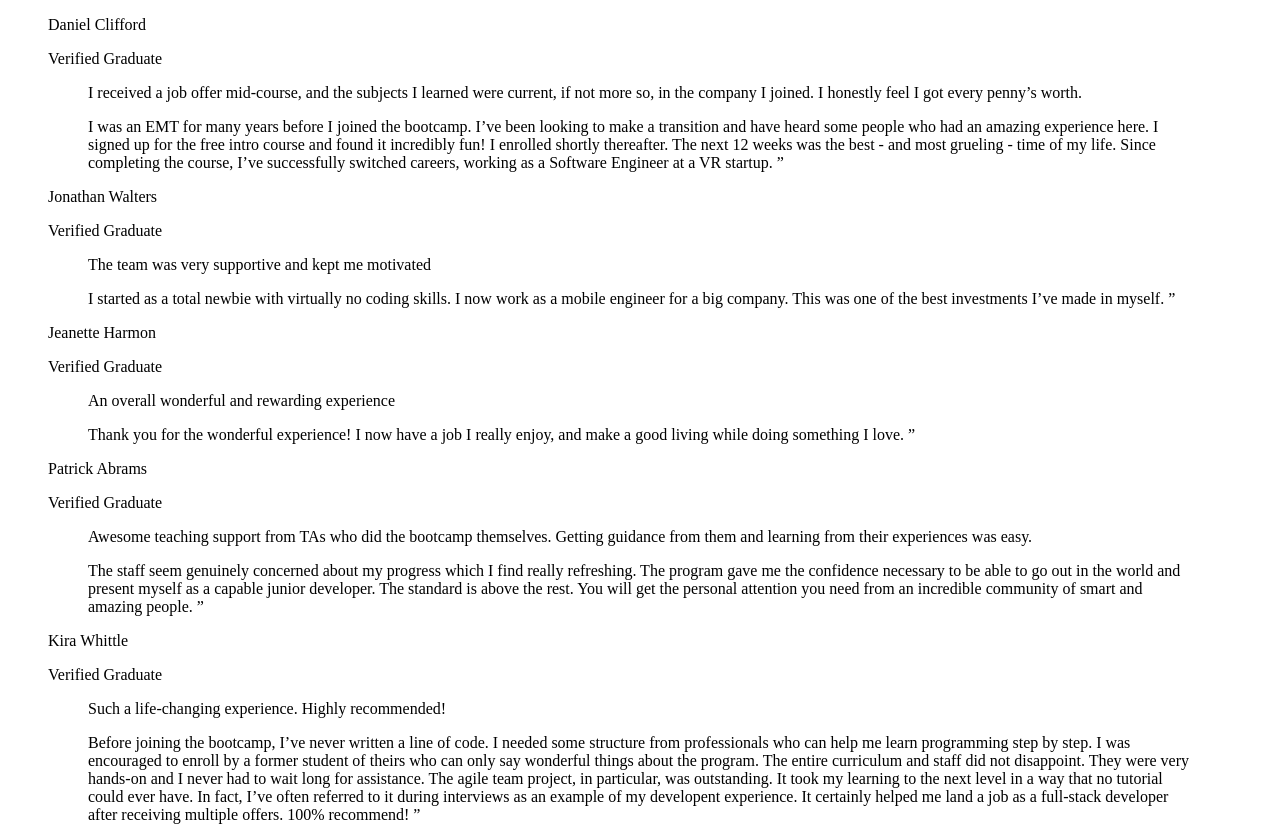
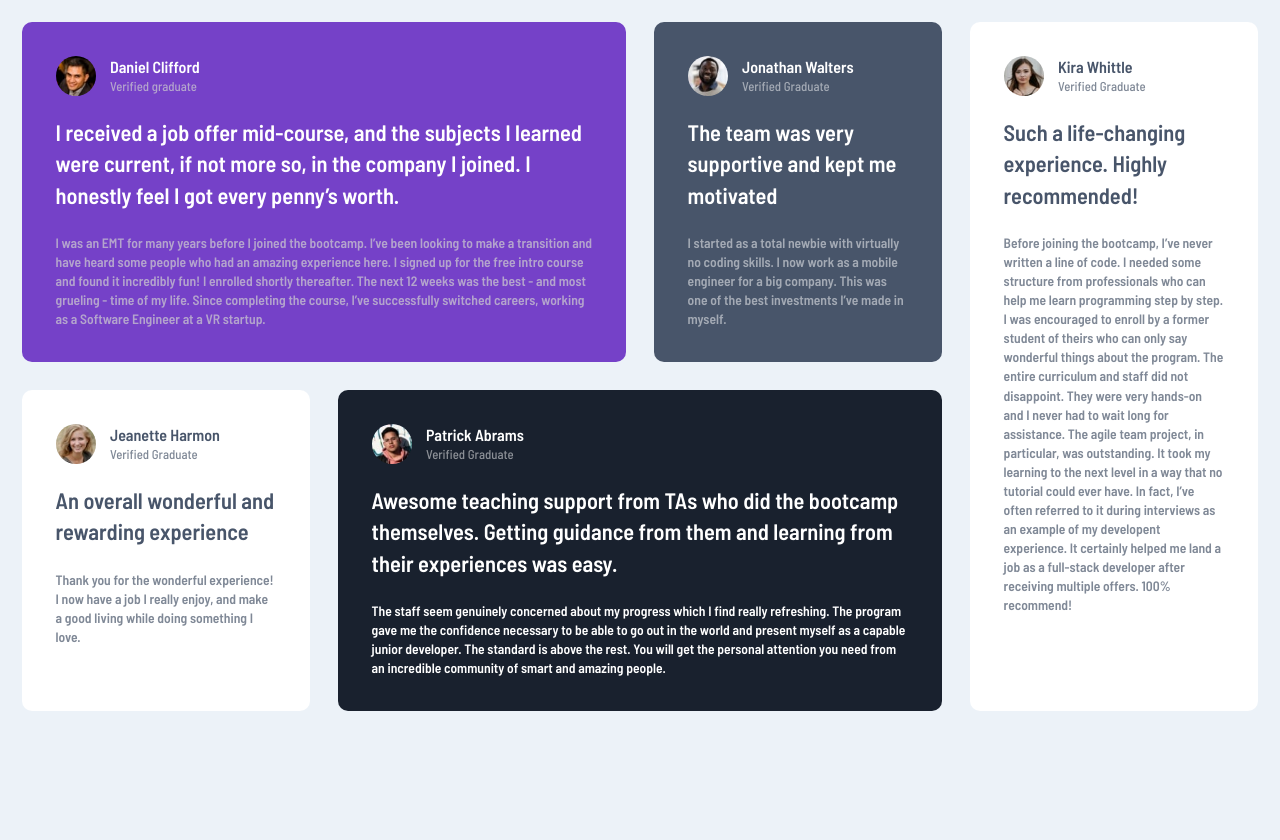
Before and after one commit to rlabuonora/frontend-mentor-grid-testimonials, a plain HTML site: page index.html in a window 1280 px wide. After the commit the page ends 800 px from the top, so only its background shows below. Drawn offline with Linux system fonts and the light colour scheme.

Commit message:
Finish challenge

```diff
--- a/index.html
+++ b/index.html
@@ -3,116 +3,132 @@
 <head>
   <meta charset="UTF-8">
   <meta name="viewport" content="width=device-width, initial-scale=1.0"> <!-- displays site properly based on user's device -->
-
+  <link rel="preconnect" href="https://fonts.googleapis.com">
+  <link rel="preconnect" href="https://fonts.gstatic.com" crossorigin>
+  <link href="https://fonts.googleapis.com/css2?family=Barlow+Semi+Condensed:wght@300;400;500;600;800&display=swap" rel="stylesheet">
   <link rel="icon" type="image/png" sizes="32x32" href="./images/favicon-32x32.png">
 
   <title>Frontend Mentor | [Challenge Name Here]</title>
-
+  <link rel="stylesheet" href="styles.css">
 
 </head>
 <body>
-
-  <figure class="quote">
+  <div class="container">
+    <figure class="a quote violet-bg one-row two-col">
       <figcaption>
-      <p>
+        <img src="images/image-daniel.jpg" alt="Daniel Clifford">
+        <div class="header-title">
+          <h2>
             Daniel Clifford
-      </p>
-      <p>
-        Verified Graduate
-      </p>
+          </h2>
+          <h3>
+            Verified graduate
+          </h3>
+        </div>
       </figcaption>
       <blockquote>
-      <p>
+        <p class="highlight-text">
           I received a job offer mid-course, and the subjects I learned were current, if not more so, in the company I joined. I honestly feel I got every penny’s worth.
         </p>
         <p>
-        I was an EMT for many years before I joined the bootcamp. I’ve been looking to make a transition and have heard some people who had an amazing experience here. I signed up for the free intro course and found it incredibly fun! I enrolled shortly thereafter.      The next 12 weeks was the best - and most grueling - time of my life. Since completing the course, I’ve successfully switched careers, working as a Software Engineer at a VR startup. ”
+          I was an EMT for many years before I joined the bootcamp. I’ve been looking to make a transition and have heard some people who had an amazing experience here. I signed up for the free intro course and found it incredibly fun! I enrolled shortly thereafter.      The next 12 weeks was the best - and most grueling - time of my life. Since completing the course, I’ve successfully switched careers, working as a Software Engineer at a VR startup.
         </p>
       </blockquote>
 
     </figure>
-  <figure>
+    <figure class="b quote dark-blue-bg one-row one-col">
       <figcaption>
-      <p>
+        <img src="images/image-jonathan.jpg" alt="Jonathan Walters">
+
+        <div class="header-title">
+          <h2>
             Jonathan Walters
-      </p>
-      <p>
+          </h2>
+          <h3>
             Verified Graduate
-      </p>
+          </h3>
+        </div>
       </figcaption>
 
       <blockquote>
-      <p>
+        <p class="highlight-text">
           The team was very supportive and kept me motivated
         </p>
 
         <p>
-        I started as a total newbie with virtually no coding skills. I now work as a mobile engineer for a big company. This was one of the best investments I’ve made in myself. ”
+          I started as a total newbie with virtually no coding skills. I now work as a mobile engineer for a big company. This was one of the best investments I’ve made in myself.
         </p>
-
       </blockquote>
-
-
     </figure>
 
-  <figure>
+    <figure class="c quote white-bg one-row one-col">
       <figcaption>
-      <p>
+        <img src="images/image-jeanette.jpg" alt="Jeanette Harmon">
+        <div class="header-title">
+          <h2>
             Jeanette Harmon
-      </p>
-      <p>
+          </h2>
+          <h3>
             Verified Graduate
-      </p>
+          </h3>
+        </div>
       </figcaption>
       <blockquote>
-      <p>
+        <p class="highlight-text">
           An overall wonderful and rewarding experience
         </p>
         <p>
-        Thank you for the wonderful experience! I now have a job I really enjoy, and make a good living while doing something I love. ”
+          Thank you for the wonderful experience! I now have a job I really enjoy, and make a good living while doing something I love.
         </p>
       </figure>
       </blockquote>
-  <figure>
+    <figure class="d quote very-dark-blue-bg one-row two-col">
       <figcaption>
-      <p>
+        <img src="images/image-patrick.jpg" alt="Patrick Abrams">
+        <div class="header-title">
+          <h2>
             Patrick Abrams
-      </p>
-      <p>
+          </h2>
+          <h3>
             Verified Graduate
-      </p>
+          </h3>
+        </div>
 
       </figcaption>
       <blockquote>
 
-      <p>
+        <p class="highlight-text">
           Awesome teaching support from TAs who did the bootcamp themselves. Getting guidance from them and learning from their experiences was easy.
         </p>
         <p>
-        The staff seem genuinely concerned about my progress which I find really refreshing. The program   gave me the confidence necessary to be able to go out in the world and present myself as a capable   junior developer. The standard is above the rest. You will get the personal attention you need from   an incredible community of smart and amazing people. ”
+          The staff seem genuinely concerned about my progress which I find really refreshing. The program   gave me the confidence necessary to be able to go out in the world and present myself as a capable   junior developer. The standard is above the rest. You will get the personal attention you need from   an incredible community of smart and amazing people.
         </p>
       </blockquote>
 
     </figure>
-  <figure>
+    <figure class="e quote white-bg one-col two-row">
       <figcaption>
-      <p>
+        <img src="images/image-kira.jpg" alt="Kira Whittle">
+        <div class="header-title">
+          <h2>
             Kira Whittle
-      </p>
-      <p>
+          </h2>
+          <h3>
             Verified Graduate
-      </p>
+          </h3>
+        </div>
       </figcaption>
       <blockquote>
-      <p>
+        <p class="highlight-text">
           Such a life-changing experience. Highly recommended!
         </p>
         <p>
-        Before joining the bootcamp, I’ve never written a line of code. I needed some structure from professionals who can help me learn programming step by step. I was encouraged to enroll by a former  student of theirs who can only say wonderful things about the program. The entire curriculum and staff  did not disappoint. They were very hands-on and I never had to wait long for assistance. The agile team  project, in particular, was outstanding. It took my learning to the next level in a way that no tutorial  could ever have. In fact, I’ve often referred to it during interviews as an example of my developent  experience. It certainly helped me land a job as a full-stack developer after receiving multiple offers.  100% recommend! ”
+          Before joining the bootcamp, I’ve never written a line of code. I needed some structure from professionals who can help me learn programming step by step. I was encouraged to enroll by a former  student of theirs who can only say wonderful things about the program. The entire curriculum and staff  did not disappoint. They were very hands-on and I never had to wait long for assistance. The agile team  project, in particular, was outstanding. It took my learning to the next level in a way that no tutorial  could ever have. In fact, I’ve often referred to it during interviews as an example of my developent  experience. It certainly helped me land a job as a full-stack developer after receiving multiple offers.  100% recommend!
         </p>
       </blockquote>
 
     </figure>
+  </div>
 
 </body>
 </html>
--- /dev/null
+++ b/styles.css
@@ -0,0 +1,190 @@
+/* Global styles */
+
+*,
+*::after,
+*::before {
+    box-sizing: border-box;
+}
+
+body {
+    font-family: 'Barlow Semi Condensed', sans-serif;
+    font-size: 13px;
+}
+
+/* Reset */
+h1,
+h2,
+h3,
+figure,
+p,
+figcaption,
+blockquote {
+    margin: 0;
+    padding: 0;
+}
+
+/* Colors */
+
+:root {
+    --moderate-violet: 263, 55%, 52%;
+    --dark-blue: 217, 19%, 35%;
+    --very-dark-blue: 219, 29%, 14%;
+    --white: 0, 0%, 100%;
+    --light-gray: 0, 0%, 81%;
+    --light-blue: 210, 46%, 95%;
+}
+
+body {
+    background-color: hsl(var(--light-blue));
+    padding: 1em;
+    font-size: 0.85rem;
+    font-weight: 600;
+}
+
+
+.violet-bg {
+    background-color: hsl(var(--moderate-violet));
+    color: hsla(var(--light-gray), .7);
+
+}
+
+.violet-bg h2 {
+    color: white;
+    font-weight: 600;
+}
+
+.violet-bg .highlight-text {
+    color: white;
+}
+
+
+.dark-blue-bg {
+    background-color: hsl(var(--dark-blue));
+    color: hsla(var(--white), .5);
+}
+
+.dark-blue-bg .highlight-text {
+    color: hsl(var(--white));
+}
+
+.dark-blue-bg h2 {
+    color: white;
+    font-weight: 600;
+}
+
+.dark-blue-bg {
+    color: hsla(var(--white), .5);
+}
+
+
+
+.white-bg {
+    background-color: hsl(var(--white));
+    color: hsla(var(--dark-blue), .7);
+}
+
+.white-bg h2 {
+    color: hsl(var(--dark-blue));
+    font-weight: 600;
+  }
+
+.white-bg .highlight-text  {
+    color: hsl(var(--dark-blue));
+
+}
+
+.very-dark-blue-bg {
+    background-color: hsl(var(--very-dark-blue));
+    color: hsl(var(--white));
+}
+
+.very-dark-blue-bg h2 {
+    font-weight: 600;
+}
+.very-dark-blue-bg h3 {
+
+    color:  hsla(var(--white), 0.5);
+}
+
+figure {
+    margin-bottom: 2em;
+    border-radius: 10px;
+    padding: 2.5em;
+}
+
+h2 {
+    font-weight: 400;
+    font-size: 1rem;
+
+}
+
+h3 {
+    font-weight: 500;
+    font-size: .8rem;
+}
+
+
+
+
+
+
+figcaption {
+    display: flex;
+    gap: 1em;
+    margin-bottom: 1.5em;
+    line-height: 1.4;
+}
+
+figcaption img {
+    border-radius: 50%;
+    height: 3em;
+}
+
+blockquote {
+    line-height: 1.4;
+}
+
+blockquote .highlight-text {
+    font-size: 1.4rem;
+    margin-bottom: 1em;
+}
+
+/* desktop */
+
+
+
+@media screen and (min-width: 550px) {
+    .container {
+        display: grid;
+        gap: 2em;
+        grid-template-areas:
+                 "a a b e"
+                 "c d d e";
+        grid-template-columns: 1fr 1fr 1fr 1fr;
+
+    }
+
+    figure {
+        margin: 0;
+    }
+
+    figure:nth-child(1) {
+        grid-area: a;
+    }
+
+    figure:nth-child(2) {
+        grid-area: b;
+    }
+
+    figure:nth-child(3) {
+        grid-area: c;
+    }
+
+    figure:nth-child(4) {
+        grid-area: d;
+    }
+    figure:nth-child(5) {
+        grid-area: e;
+    }
+
+}
```
Lines whose indentation alone changed are shown as unchanged.
